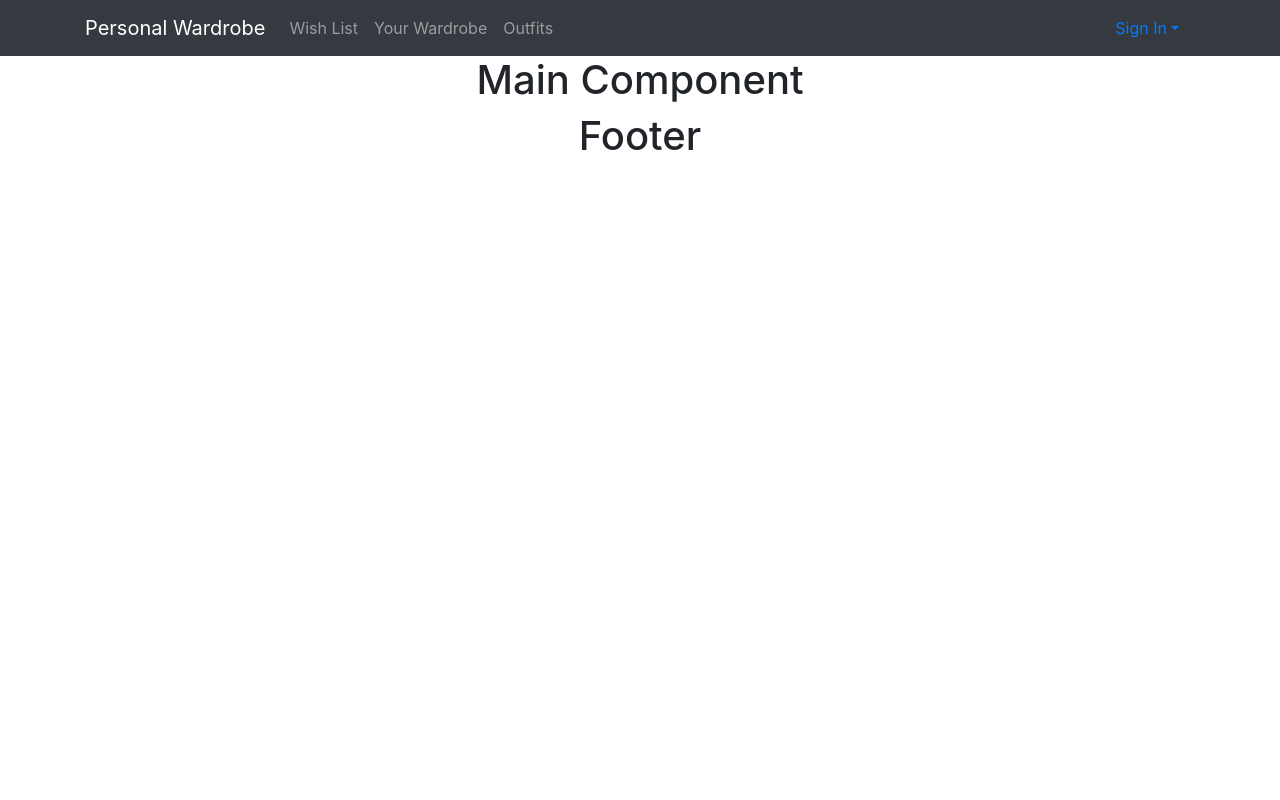
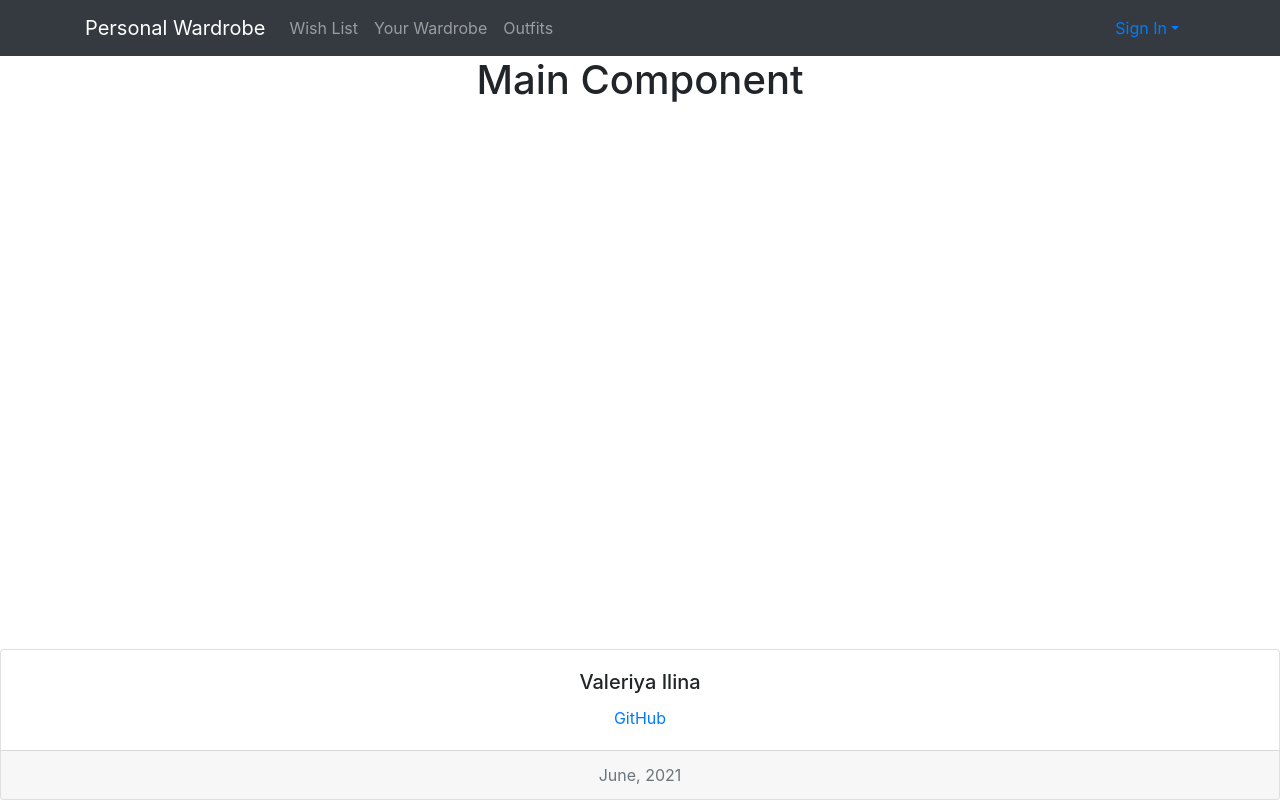
Before and after one commit to Valeriya-Ilina/personal-wardrobe-fe, a React (Create React App) app: page /home in a window 1280 px wide. Built offline with nearby package versions, Linux system fonts and the light colour scheme.

Commit message:
Footer is created

```diff
--- a/src/App.css
+++ b/src/App.css
@@ -1,3 +1,10 @@
 .App {
   text-align: center;
 }
+
+.footer {
+  position: absolute;
+  bottom: 0;
+  margin-top: 1rem;
+  width: 100%;
+}
--- a/src/components/Footer.js
+++ b/src/components/Footer.js
@@ -1,11 +1,20 @@
 import React from 'react';
+import { Card, Button } from 'react-bootstrap';
 
 function Footer(props) {
   return(
-    <div>
-      <h1>Footer</h1>
+    <div class='footer'>
+      <Card className="text-center">
+      <Card.Body>
+        <Card.Title>Valeriya Ilina</Card.Title>
+        <a href="https://github.com/Valeriya-Ilina">GitHub</a>
+      </Card.Body>
+      <Card.Footer className="text-muted">June, 2021</Card.Footer>
+      </Card>
     </div>
   )
 }
 
+
+
 export default Footer;
```
